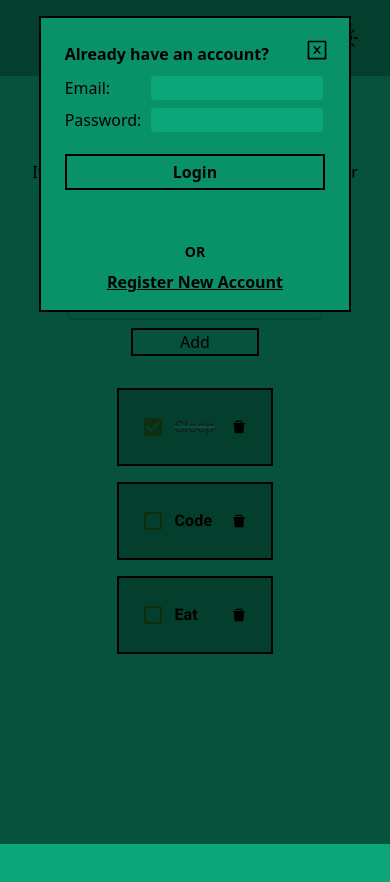
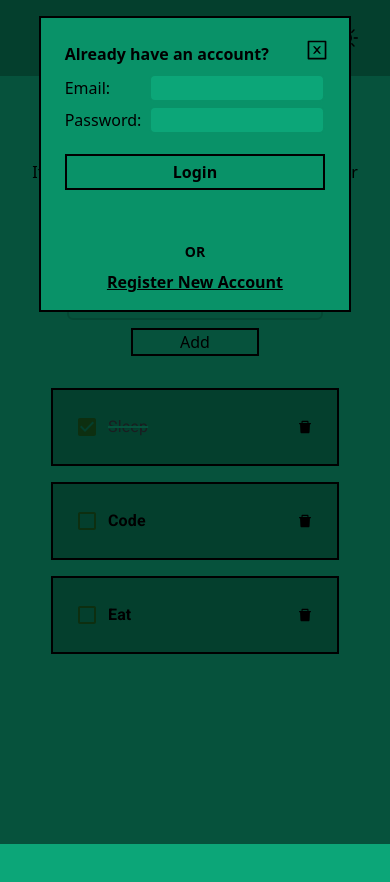
Before and after one commit to RedsyncDevelopment/TODO-nextjs-auth, a Next.js app: page / in a window 390 px wide. Both pictures are taken after a click on the button "Login". Shown: the top 882 px of the page. Built offline with nearby package versions, Linux system fonts and the light colour scheme; no server answers.

Commit message:
Theme changes (adding orange theme)

```diff
--- a/components/UI/Layout.tsx
+++ b/components/UI/Layout.tsx
@@ -21,12 +21,12 @@ const Layout: React.FC<LayoutProps> = ({ children }) => {
     <>
       <div
         className={`w-full flex justify-between p-4  ${
-          dark ? "bg-primary-700" : "bg-primary-200"
+          dark ? "bg-primary-dark-700" : "bg-primary-light-700"
         }`}
       >
         <Link href="/">
           <h1
-            className={`border-2 px-4 py-2 ml-12 cursor-pointer ${
+            className={`border-2 py-2 px-2 sm:px-4 sm:py-2 sm:ml-12 ml-6 cursor-pointer ${
               dark ? "text-white border-slate-200" : "border-slate-700"
             }`}
           >
@@ -80,7 +80,13 @@ const Layout: React.FC<LayoutProps> = ({ children }) => {
           </button>
         </div>
       </div>
-      <div className="min-h-screen bg-primary-200">{children}</div>
+      <div
+        className={`min-h-screen ${
+          dark ? "bg-primary-dark-200" : "bg-primary-light-200"
+        } `}
+      >
+        {children}
+      </div>
     </>
   );
 };
--- a/components/pages/home/Main/Tasks.tsx
+++ b/components/pages/home/Main/Tasks.tsx
@@ -1,4 +1,5 @@
-import React, { ReactNode } from "react";
+import React, { ReactNode, useContext } from "react";
+import { ThemeContext } from "../../../../states/context/theme/ThemeContext";
 import Singletask from "../../../UI/SingleTask";
 
 interface TasksProps {
@@ -21,6 +22,8 @@ const Tasks: React.FC<TasksProps> = ({
   newTask,
   setNewTask,
 }) => {
+  const { dark } = useContext(ThemeContext);
+
   return (
     <>
       <div className="flex gap-2 justify-center items-center py-6">
@@ -41,7 +44,9 @@ const Tasks: React.FC<TasksProps> = ({
                 onChange={(e: any) => {
                   setNewTask(e.target.value);
                 }}
-                className="inputField sm:w-96 w-64 h-14 text-lg"
+                className={`${
+                  dark ? "inputField" : "inputFieldLight"
+                } sm:w-96 w-64 h-14 text-lg`}
               ></input>
             </label>
             <button type="submit" className="border-2 w-32">
--- a/components/pages/home/Registration/Register.tsx
+++ b/components/pages/home/Registration/Register.tsx
@@ -1,11 +1,13 @@
 import axios from "axios";
 import { signIn } from "next-auth/react";
 import { useRouter } from "next/router";
-import React, { SyntheticEvent, useState } from "react";
+import React, { SyntheticEvent, useContext, useState } from "react";
+import { ThemeContext } from "../../../../states/context/theme/ThemeContext";
 
 interface RegisterProps {}
 
 const Register: React.FC<RegisterProps> = () => {
+  const { dark } = useContext(ThemeContext);
   const router = useRouter();
   const [name, setName] = useState("");
   const [email, setEmail] = useState("");
@@ -78,7 +80,7 @@ const Register: React.FC<RegisterProps> = () => {
               type="text"
               value={name}
               onChange={(e) => setName(e.target.value)}
-              className="inputField"
+              className={`${dark ? "inputField" : "inputFieldLight"}`}
             ></input>
           </label>
           {errorName && (
@@ -93,7 +95,7 @@ const Register: React.FC<RegisterProps> = () => {
               type="text"
               value={email}
               onChange={handleEmail}
-              className="inputField"
+              className={`${dark ? "inputField" : "inputFieldLight"}`}
             ></input>
           </label>
           {errorEmail && (
@@ -108,7 +110,7 @@ const Register: React.FC<RegisterProps> = () => {
               type="password"
               value={password}
               onChange={(e) => setPassword(e.target.value)}
-              className="inputField"
+              className={`${dark ? "inputField" : "inputFieldLight"}`}
             ></input>
           </label>
           {errorPassword && (
--- a/components/pages/home/Registration/RegistrationForm.tsx
+++ b/components/pages/home/Registration/RegistrationForm.tsx
@@ -1,11 +1,12 @@
 import MuiModal from "@mui/material/Modal";
 import Credentials from "next-auth/providers/credentials";
-import React, { ReactNode, useState } from "react";
+import React, { ReactNode, useContext, useState } from "react";
 import useStore from "../../../../states/store/useStore";
 import Register from "./Register";
 import SignIn from "./SignIn";
 
 import { AiOutlineCloseSquare } from "react-icons/ai";
+import { ThemeContext } from "../../../../states/context/theme/ThemeContext";
 
 interface RegistrationFromProps {
   children?: ReactNode;
@@ -17,6 +18,7 @@ const RegistrationFrom: React.FC<RegistrationFromProps> = ({ children }) => {
   const showModal = useStore((state) => state.showModal);
   const setShowModal = useStore((state) => state.setShowModal);
   const [openRegister, setOpenRegister] = useState(false);
+  const { dark } = useContext(ThemeContext);
 
   const handleOpenRegister = () => {
     setOpenRegister((current) => !current);
@@ -32,7 +34,11 @@ const RegistrationFrom: React.FC<RegistrationFromProps> = ({ children }) => {
       >
         <>
           <div className="pt-4 flex flex-col justify-center items-center">
-            <div className="relative px-6 pt-6 pb-4 sm:px-14 sm:pt-14 sm:pb-10 border-2 bg-primary-400">
+            <div
+              className={`relative px-6 pt-6 pb-4 sm:px-14 sm:pt-14 sm:pb-10 border-2 ${
+                dark ? "bg-primary-dark-400" : "bg-primary-light-400"
+              } `}
+            >
               <button
                 onClick={() => {
                   setShowModal(false);
--- a/components/pages/home/Registration/SignIn.tsx
+++ b/components/pages/home/Registration/SignIn.tsx
@@ -1,13 +1,15 @@
 import { NextPageContext } from "next";
 import { getProviders, getSession, signIn } from "next-auth/react";
 import { useRouter } from "next/router";
-import React, { useState } from "react";
+import React, { useContext, useState } from "react";
+import { ThemeContext } from "../../../../states/context/theme/ThemeContext";
 
 interface SignInProps {
   providers: any;
 }
 
 const SignIn: React.FC<SignInProps> = ({ providers }) => {
+  const { dark } = useContext(ThemeContext);
   const router = useRouter();
   const [email, setEmail] = useState("");
   const [password, setPassword] = useState("");
@@ -49,7 +51,7 @@ const SignIn: React.FC<SignInProps> = ({ providers }) => {
           type="text"
           value={email}
           onChange={(e) => setEmail(e.target.value)}
-          className="inputField"
+          className={`${dark ? "inputField" : "inputFieldLight"}`}
         />
       </label>
       <label className="flex justify-between items-center gap-2">
@@ -58,7 +60,7 @@ const SignIn: React.FC<SignInProps> = ({ providers }) => {
           type="password"
           value={password}
           onChange={(e) => setPassword(e.target.value)}
-          className="inputField"
+          className={`${dark ? "inputField" : "inputFieldLight"}`}
         />
       </label>
       <button type="submit" className="w-full mt-4 border-2 py-1 font-semibold">
--- a/pages/home/index.tsx
+++ b/pages/home/index.tsx
@@ -1,7 +1,8 @@
 import axios from "axios";
 import { useSession } from "next-auth/react";
-import React, { ReactNode, useEffect, useState } from "react";
+import React, { ReactNode, useContext, useEffect, useState } from "react";
 import Tasks from "../../components/pages/home/Main/Tasks";
+import { ThemeContext } from "../../states/context/theme/ThemeContext";
 import useStore from "../../states/store/useStore";
 
 interface HomePageProps {
@@ -14,6 +15,8 @@ const HomePage: React.FC<HomePageProps> = ({ children }) => {
   const [tasks, setTasks] = useState<[] | any>();
   const [newTask, setNewTask] = useState("");
   const [titleError, setTitleError] = useState("");
+
+  const { dark } = useContext(ThemeContext);
 
   const setShowModal = useStore((state) => state.setShowModal);
 
@@ -72,7 +75,11 @@ const HomePage: React.FC<HomePageProps> = ({ children }) => {
   if (session) {
     return (
       <>
-        <div className="bg-primary-200 min-h-screen flex flex-col items-center px-4">
+        <div
+          className={` ${
+            dark ? "bg-primary-dark-200" : "bg-primary-light-200"
+          } min-h-screen flex flex-col items-center px-4`}
+        >
           <h2 className="text-xl pt-10 pb-4">
             Signed in as{" "}
             <span className="font-semibold">{session.user?.name}</span>
@@ -93,7 +100,11 @@ const HomePage: React.FC<HomePageProps> = ({ children }) => {
 
   return (
     <>
-      <div className="bg-primary-200 min-h-screen flex flex-col items-center px-4">
+      <div
+        className={`${
+          dark ? "bg-primary-dark-200" : "bg-primary-light-200"
+        } min-h-screen flex flex-col items-center px-4`}
+      >
         <h2 className="text-xl pt-10 pb-4">
           Please{" "}
           <span
--- a/styles/globals.css
+++ b/styles/globals.css
@@ -4,6 +4,10 @@
 
 @layer components {
   .inputField {
-    @apply pl-2 bg-primary-200  border-2 border-primary-400 rounded-md focus:outline-none focus:border-2 focus:border-primary-700 w-44 sm:w-auto;
+    @apply pl-2 bg-primary-dark-200  border-2 border-primary-dark-400 rounded-md focus:outline-none focus:border-2 focus:border-primary-dark-700 w-44 sm:w-auto;
+  }
+
+  .inputFieldLight {
+    @apply pl-2 bg-primary-light-200  border-2 border-primary-light-400 rounded-md focus:outline-none focus:border-2 focus:border-primary-light-700 w-44 sm:w-auto;
   }
 }
--- a/tailwind.config.js
+++ b/tailwind.config.js
@@ -5,12 +5,18 @@ module.exports = {
   ],
   theme: {
     colors: {
-      "primary-200": "#0ca678",
-      "primary-400": "#099268",
-      "primary-700": "#087f5b",
-      "secondary-200": "#495057",
-      "secondary-400": "#343a40",
-      "secondary-700": "#212529",
+      "primary-dark-200": "#0ca678",
+      "primary-dark-400": "#099268",
+      "primary-dark-700": "#087f5b",
+      "secondary-dark-200": "#495057",
+      "secondary-dark-400": "#343a40",
+      "secondary-dark-700": "#212529",
+      "primary-light-200": "#f76707",
+      "primary-light-400": "#e8590c",
+      "primary-light-700": "#d9480f",
+      "secondary-light-200": "#495057",
+      "secondary-light-400": "#343a40",
+      "secondary-light-700": "#212529",
     },
     fontFamily: {
       sans: ["Noto Sans", "sans-serif"],
```
Also changed, not shown: components/UI/SingleTask.tsx (+29 -10 lines).
